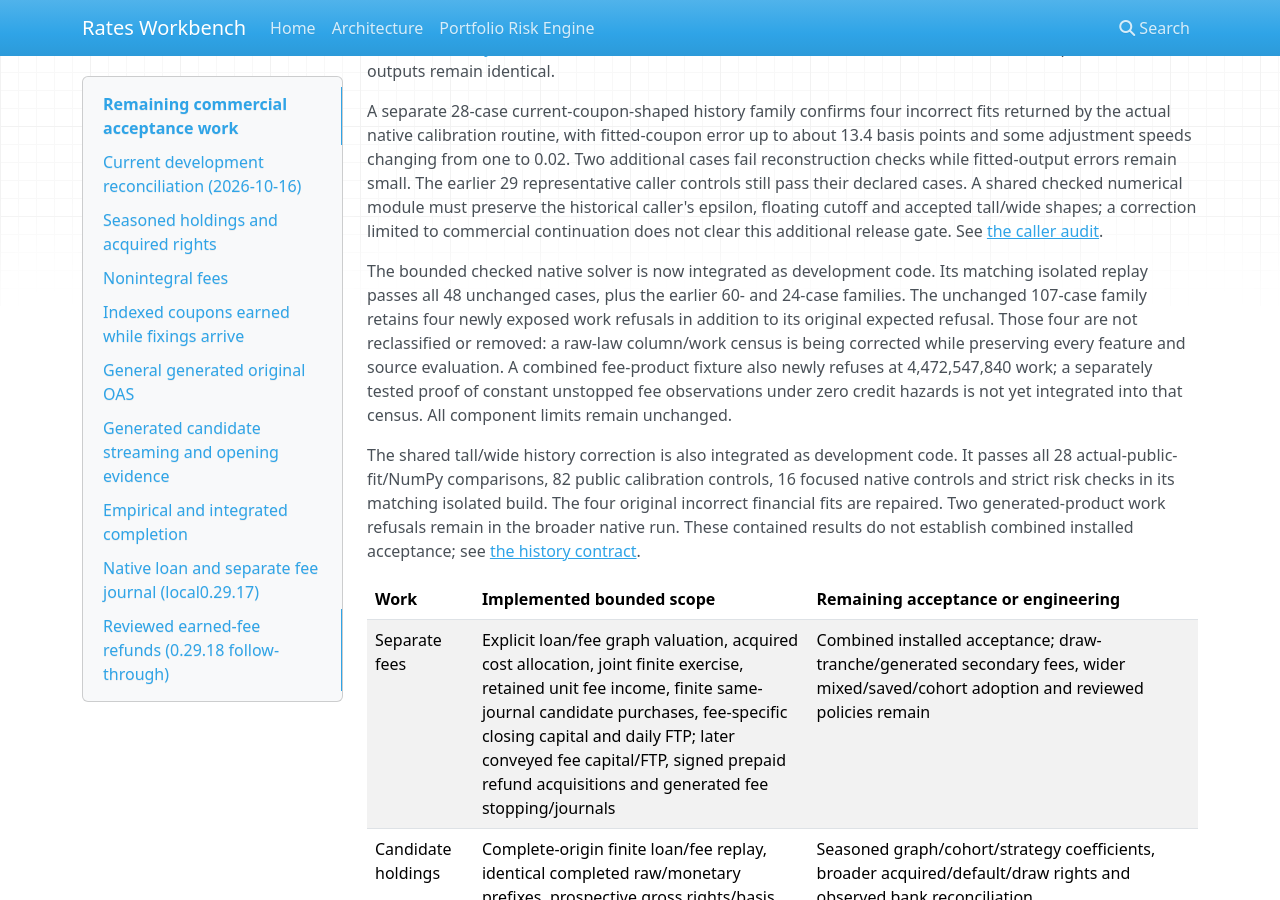
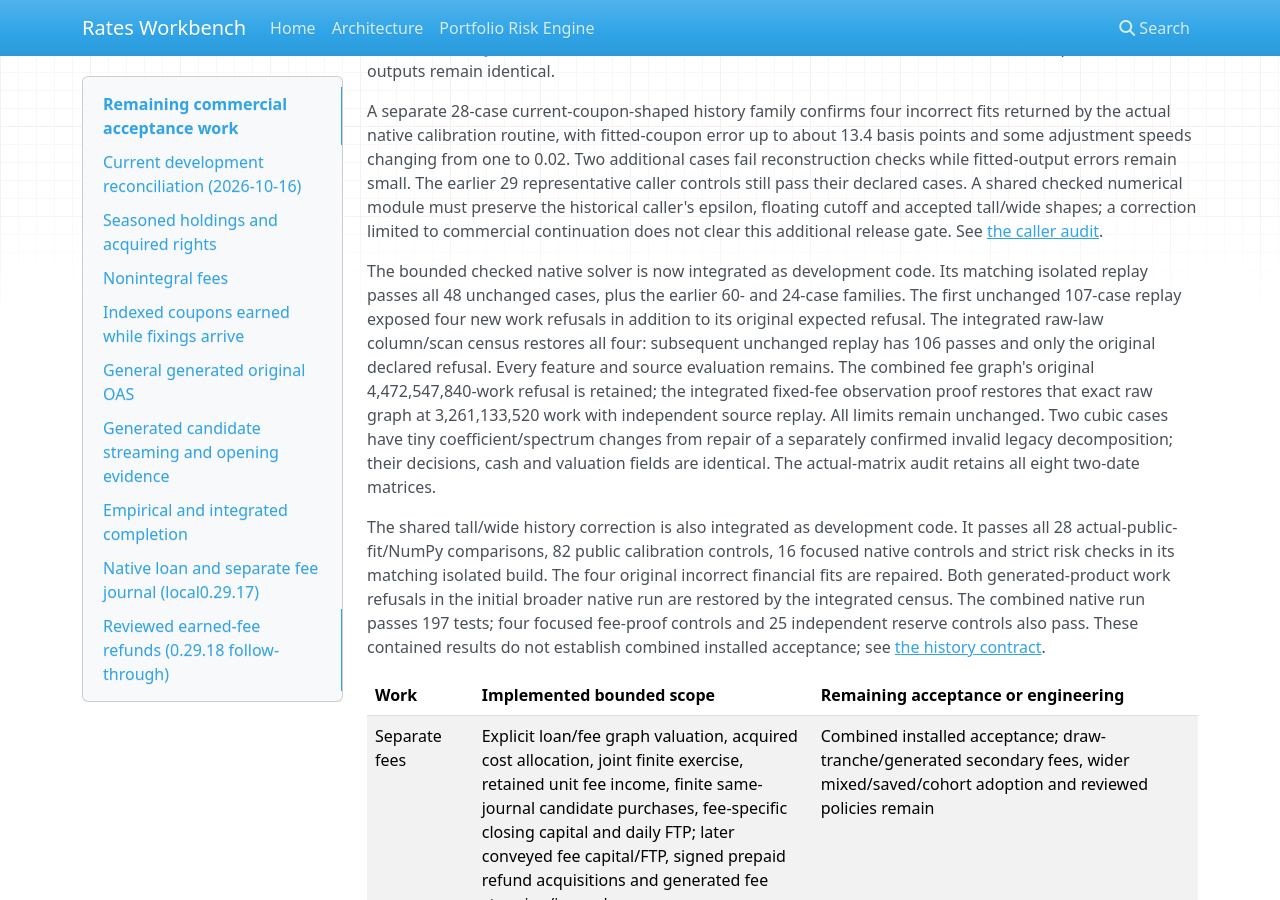
Before and after one commit to beauschwab/model-portfolio-sim, an MkDocs documentation site: the page built from docs/models/commercial-completion-plan.md, in a window 1280 px wide and 900 px high, scrolled down 538 px. Built offline with MkDocs 1.6.1, drawn with Linux system fonts in a browser that asks for light colours; nearby versions of some CDN libraries; some of the changed text lies outside the part shown.

Commit message:
Record restored numerical families and unchanged financial compatibility

```diff
--- a/docs/models/commercial-completion-plan.md
+++ b/docs/models/commercial-completion-plan.md
@@ -42,19 +42,24 @@ See [the caller audit](../reviews/2026-10-16-native-svd-secondary-audit.md).
 
 The bounded checked native solver is now integrated as development code. Its
 matching isolated replay passes all 48 unchanged cases, plus the earlier 60- and
-24-case families. The unchanged 107-case family retains four newly exposed work
-refusals in addition to its original expected refusal. Those four are not
-reclassified or removed: a raw-law column/work census is being corrected while
-preserving every feature and source evaluation. A combined fee-product fixture
-also newly refuses at 4,472,547,840 work; a separately tested proof of constant
-unstopped fee observations under zero credit hazards is not yet integrated into
-that census. All component limits remain unchanged.
+24-case families. The first unchanged 107-case replay exposed four new work
+refusals in addition to its original expected refusal. The integrated raw-law
+column/scan census restores all four: subsequent unchanged replay has 106 passes
+and only the original declared refusal. Every feature and source evaluation
+remains. The combined fee graph's original 4,472,547,840-work refusal is retained;
+the integrated fixed-fee observation proof restores that exact raw graph at
+3,261,133,520 work with independent source replay. All limits remain unchanged.
+Two cubic cases have tiny coefficient/spectrum changes from repair of a separately
+confirmed invalid legacy decomposition; their decisions, cash and valuation fields
+are identical. The actual-matrix audit retains all eight two-date matrices.
 
 The shared tall/wide history correction is also integrated as development code.
 It passes all 28 actual-public-fit/NumPy comparisons, 82 public calibration
 controls, 16 focused native controls and strict risk checks in its matching
-isolated build. The four original incorrect financial fits are repaired. Two
-generated-product work refusals remain in the broader native run. These contained
+isolated build. The four original incorrect financial fits are repaired. Both
+generated-product work refusals in the initial broader native run are restored by
+the integrated census. The combined native run passes 197 tests; four focused
+fee-proof controls and 25 independent reserve controls also pass. These contained
 results do not establish combined installed acceptance; see
 [the history contract](native-history-least-squares.md).
 
@@ -66,7 +71,7 @@ results do not establish combined installed acceptance; see
 | Observable indexed earning | Published-fixing prefixes, separate signed loan/coupon owners, actual settlement rights and reviewed late default/waiver/recovery claims; later separate dated principal and retained coupon nominal | Alternative legal true-up policies and delayed-publication generated loadings |
 | Generated paths | Explicit complete Physical path catalogs, canonical source dimensions and paired original anchors; compact candidate journals, positive reviewed actions, counted actual draw-source construction and generated loan/fee streams | Final combined regression is pending; generated draw fees, secondary generated rights and wider joint/mixed scale remain |
 | Source capacity | Explicit finite transfer authority counts the true origin and both actual buyer builds, canonical scans and source operations. Complete carry/claim/recovery/body census and before-growth guards now retain separate economic/book roles; selected prepaid exercise and no-option dual holdings have positive independent/persisted component controls | With the new complete-tail census, joint exercise plus dual holding still refuses at 49,586,912 work /54,466,096 bytes. Caps, samples, all actual source passes and complete tails remain unchanged |
-| Numerical evidence | Training-only linear/quadratic/cubic bases, exact normal/one-date controls, two-date independent learned-policy integration; 24-cell credit-loss/34-control and 60-cell credit/exercise/73-control benchmarks pass. Exact-constant classification is corrected with unchanged paired financial output. The checked correction passes all 48 formerly failing-family cases and all 28 actual history comparisons in matching isolated builds | Restore the unchanged 107-case family and existing generated-product capacity gates, then run combined installed acceptance. Broader contract/driver/seed/step/basis convergence and observed validation remain |
+| Numerical evidence | Training-only linear/quadratic/cubic bases, exact normal/one-date controls, two-date independent learned-policy integration; 24-cell credit-loss/34-control and 60-cell credit/exercise/73-control benchmarks pass. The checked correction passes all 48 formerly failing-family cases and all 28 actual history comparisons. The unchanged 107 cases again have 106 passes and the original declared refusal; both generated-product native fixtures are restored | Complete matching combined installed acceptance. Broader contract/driver/seed/step/basis convergence and observed validation remain |
 | Application | Durable generated stream, fee treasury/holding routes, source/persisted/final SQL fencing, retained fee coefficient evaluation and workbench reopening passed the accepted 0.29.19 checkpoint | Matching release/full regression and browser acceptance for the subsequent combined changes; deployment/restarts and explicit saved-library/session rebuilds |
 
 See [fee adoption](commercial-fee-adoption.md),
```
Also changed, not shown: docs/models/implementation-plan.md (+8 -3 lines), docs/reviews/2026-10-16-checked-numerical-integration.md (added, +84 -0 lines), 1 other file.
